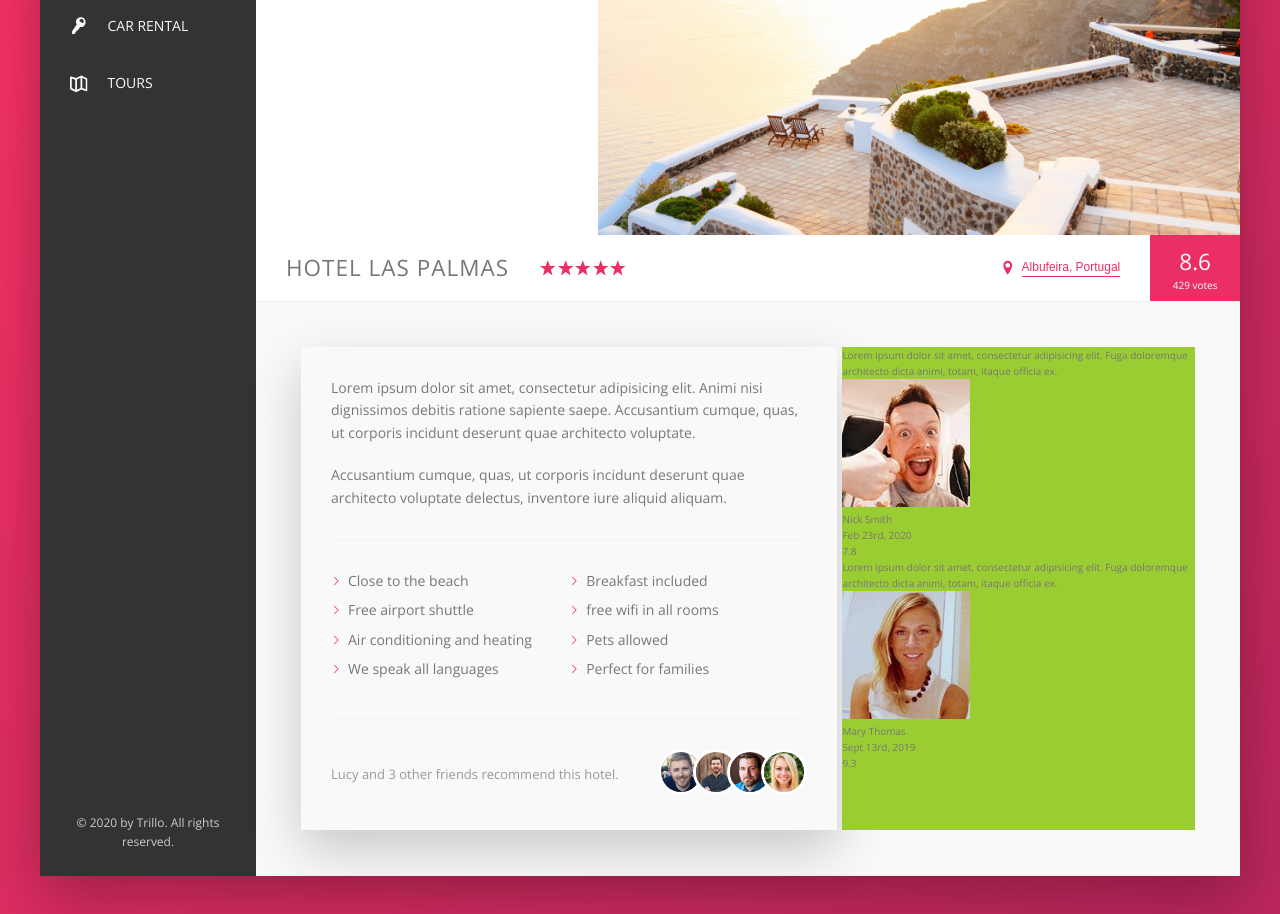
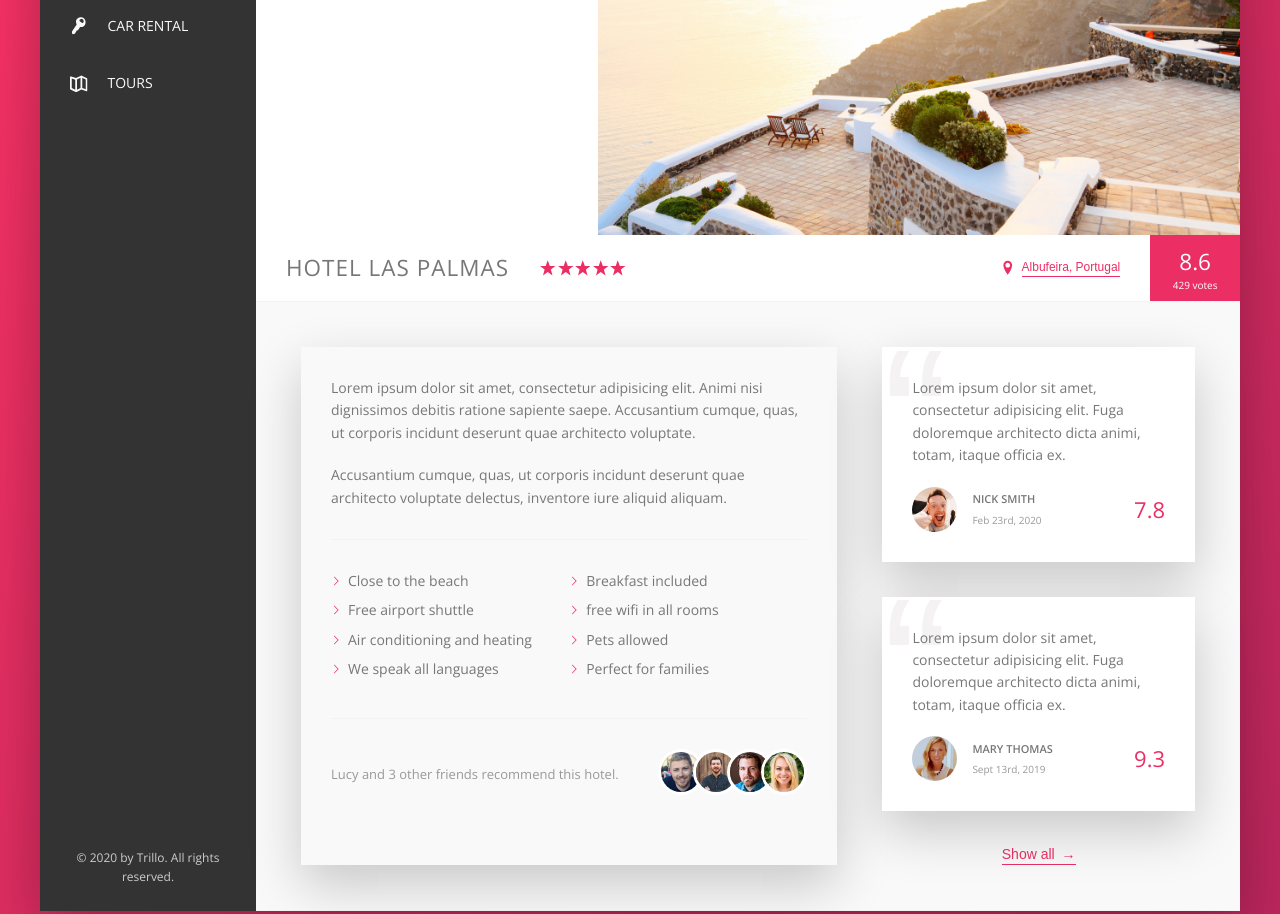
Before and after one commit to Tomeek95/Trillo, a website: page index.html in a window 1280 px wide. Shown: the part 300-1214 px from the top of the page. Drawn offline with nearby package versions, Linux system fonts and the light colour scheme.

Commit message:
review section is styled

```diff
--- a/SASS/_components.scss
+++ b/SASS/_components.scss
@@ -276,8 +276,17 @@
     //currentcolor prop is GREAT!!
     border-bottom: 1px solid currentColor;
 
+    & span {
+        margin-left: 3px;
+        transition: margin-left .2s;
+    }
+
     &:hover {
         color: var(--color-grey-dark-1);
+
+        span {
+            margin-left: 8px;
+        }
     }
     &:focus {
         outline: none;
@@ -372,3 +381,61 @@
         }
     }
 }
+
+// /////////////////////////
+// Review
+
+.review {
+    background-color: #fff;
+    box-shadow: var(--shadow-light-1);
+    padding: 3rem;
+    margin-bottom: 3.5rem;
+    overflow: hidden;
+    position: relative;
+
+    &__text {
+        margin-bottom: 2rem;
+        position: relative;
+        z-index: 10;
+    }
+    &__user {
+        display: flex;
+        align-items: center;
+    }
+    &__photo {
+        height: 4.5rem;
+        width: 4.5rem;
+        border-radius: 50%;
+        margin-right: 1.5rem;
+    }
+    &__user-box {
+        margin-right: auto;
+    }
+    &__user-name {
+        font-size: 1.1rem;
+        font-weight: 600;
+        text-transform: uppercase;
+        margin-bottom: 0.4rem;
+    }
+    &__user-date {
+        font-size: 1rem;
+        color: var(--color-grey-dark-3);
+    }
+    &__rating {
+        font-size: 2.2rem;
+        font-weight: .8rem;
+        color: var(--color-primary);
+    }
+
+    &::before {
+        content: "\201C";
+        position: absolute;
+        top: -2.75rem;
+        left: 0rem;
+        font-size: 20rem;
+        color: var(--color-grey-light-2);
+        line-height: 1;
+        font-family: sans-serif;
+        z-index: 1;
+    }
+}
--- a/SASS/_layout.scss
+++ b/SASS/_layout.scss
@@ -37,6 +37,7 @@
 }
 
 .detail {
+    font-size: 1.4rem;
     display: flex;
     padding: 4.5rem;
     background-color: var(--color-grey-light-1);
@@ -49,9 +50,13 @@
     margin-right: .5rem;
     box-shadow: var(--shadow-light-1);
     padding: 3rem;
+    margin-right: 4.5rem;
 }
 
 .user-reviews {
-    background-color: yellowgreen;
     flex: 1;
+
+    display: flex;
+    flex-direction: column;
+    align-items: center;
 }
--- a/index.html
+++ b/index.html
@@ -191,6 +191,7 @@
                                     <div class="review__rating">9.3</div>
                                 </figcaption>
                             </figure>
+                            <button class="btn-inline">Show all <span>&rarr;</span></button>
                         </div>
                     </div>
                 </main>
```
Also changed, not shown: CSS/style.css.
